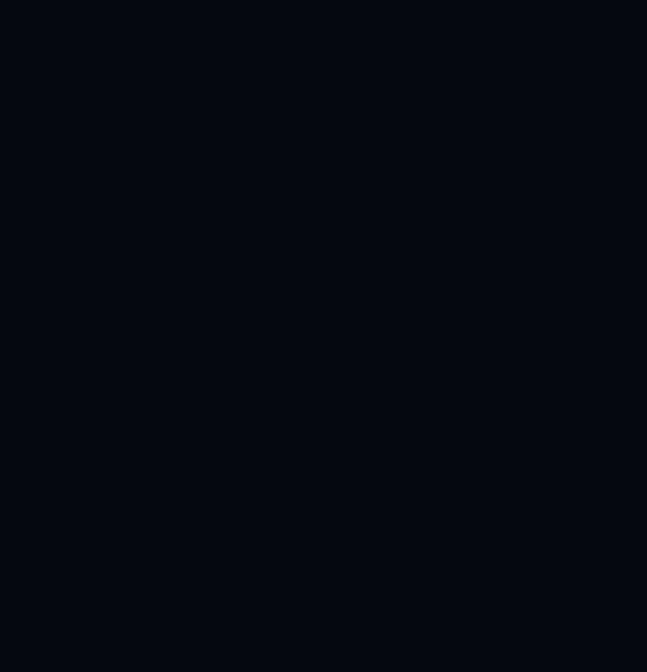
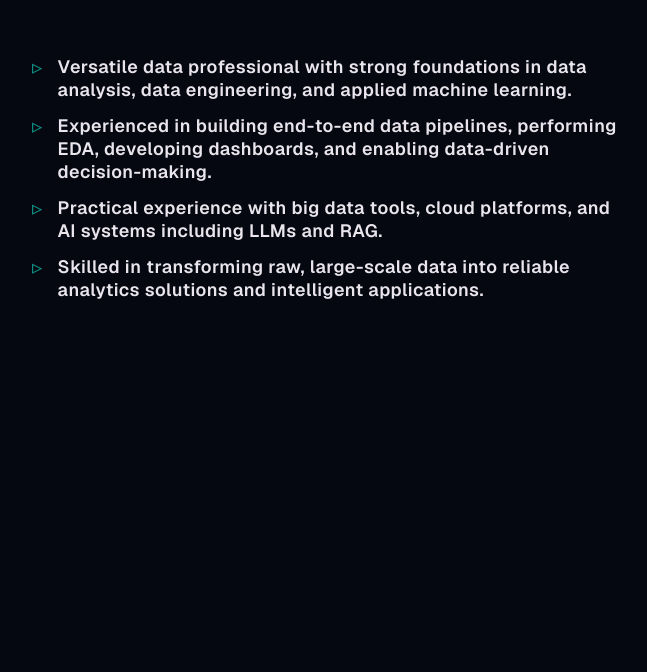
Before and after one commit to prashant-gtx/prashant-gtx.github.io, a React (Vite) app: page / in a window 1280 px wide. Shown: the part 1068-1740 px from the top of the page, without its empty margins (608-1255 px from the left). Built offline with nearby package versions, Linux system fonts and the light colour scheme; no server answers.

Commit message:
feat: update about section points, reduce font size, and update landing info

```diff
--- a/src/components/About.tsx
+++ b/src/components/About.tsx
@@ -5,9 +5,12 @@ const About = () => {
     <div className="about-section" id="about">
       <div className="about-me">
         <h2 className="title">About <span>Me</span></h2>
-        <p className="para">
-          Versatile data professional with strong foundations in data analysis, data engineering, and applied machine learning. Experienced in building end-to-end data pipelines, performing EDA, developing dashboards, and enabling data-driven decision-making. Practical experience with big data tools, cloud platforms, and AI systems including LLMs and RAG. Skilled in transforming raw, large-scale data into reliable analytics solutions and intelligent applications.
-        </p>
+        <ul className="points">
+          <li>Versatile data professional with strong foundations in data analysis, data engineering, and applied machine learning.</li>
+          <li>Experienced in building end-to-end data pipelines, performing EDA, developing dashboards, and enabling data-driven decision-making.</li>
+          <li>Practical experience with big data tools, cloud platforms, and AI systems including LLMs and RAG.</li>
+          <li>Skilled in transforming raw, large-scale data into reliable analytics solutions and intelligent applications.</li>
+        </ul>
       </div>
     </div>
   );
--- a/src/components/Landing.tsx
+++ b/src/components/Landing.tsx
@@ -17,7 +17,7 @@ const Landing = ({ children }: PropsWithChildren) => {
           </div>
           <div className="landing-info">
             <h2 className="landing-info-h2">
-              <ScrambleText texts={["Data Engineer", "Data Analyst", "SIESGST'25"]} />
+              <ScrambleText texts={["Data Analyst", "Data Engineer", "SIESGST'25", "CDAC Mumbai"]} />
             </h2>
           </div>
         </div>
--- a/src/components/styles/About.css
+++ b/src/components/styles/About.css
@@ -33,11 +33,29 @@
   font-weight: 300;
 }
 
-.about-me p {
-  font-size: 33px;
+.about-me ul.points {
+  list-style: none;
+  padding: 0;
+  margin: 0;
+}
+
+.about-me ul.points li {
+  font-size: 24px;
   font-weight: 600;
-  line-height: 36px;
-  letter-spacing: 1px;
+  line-height: 30px;
+  letter-spacing: 0.5px;
+  margin-bottom: 15px;
+  position: relative;
+  padding-left: 30px;
+}
+
+.about-me ul.points li::before {
+  content: "▹";
+  position: absolute;
+  left: 0;
+  color: #0d9488;
+  font-size: 24px;
+  line-height: 30px;
 }
 
 @media only screen and (min-width: 600px) {
@@ -68,14 +86,26 @@
     padding: 0px;
     width: 50%;
   }
-  .about-me p {
-    font-size: 1.9vw;
-    line-height: 2.3vw;
+  .about-me ul.points li {
+    font-size: 1.4vw;
+    line-height: 1.8vw;
+    padding-left: 2vw;
+    margin-bottom: 1vw;
+  }
+  .about-me ul.points li::before {
+    font-size: 1.6vw;
+    line-height: 1.8vw;
   }
 }
 @media only screen and (min-width: 1950px) {
-  .about-me p {
-    font-size: 2.5rem;
-    line-height: 2.7rem;
+  .about-me ul.points li {
+    font-size: 1.8rem;
+    line-height: 2.2rem;
+    padding-left: 2.5rem;
+    margin-bottom: 1.5rem;
+  }
+  .about-me ul.points li::before {
+    font-size: 2rem;
+    line-height: 2.2rem;
   }
 }
```
